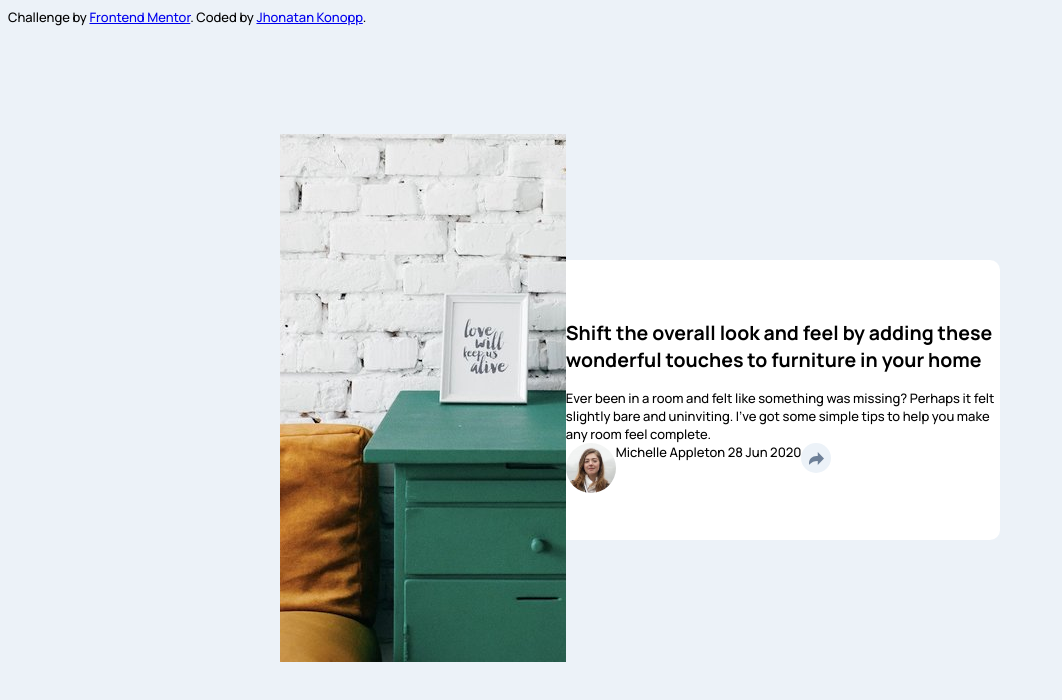
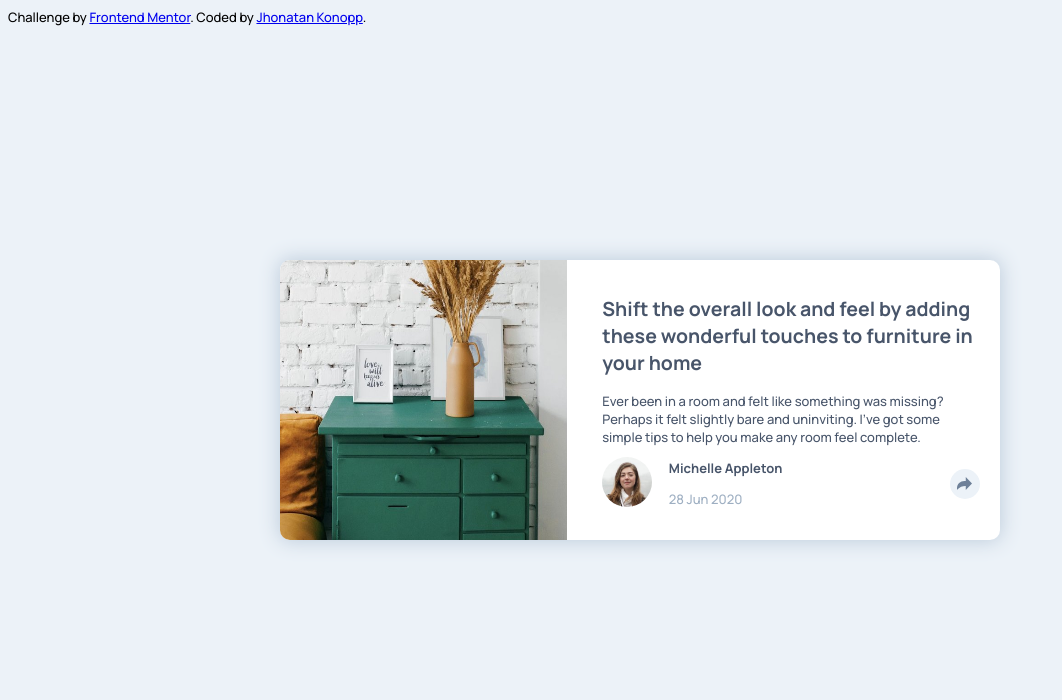
Before and after one commit to JhonnK08/article-preview-component, a plain HTML site: page index.html in a window 1280 px wide. Shown: the whole page, without its empty margins (0-1062 px from the left). Drawn offline with Linux system fonts and the light colour scheme.

Commit message:
testing some js

```diff
--- a/index.html
+++ b/index.html
@@ -15,14 +15,14 @@
 <body>
   <div class="card">
     <div class="left">
-      <img src="./images/drawers.jpg" alt="Drawers">
+      <img class="image-card" src="./images/drawers.jpg" alt="Drawers">
     </div>
     <div class="right">
-      <div class="title">
+      <div class="title darkest-blue">
         <h2>Shift the overall look and feel by adding these wonderful
           touches to furniture in your home</h2>
       </div>
-      <div class="text">
+      <div class="text darkest-blue">
         Ever been in a room and felt like something was missing? Perhaps
         it felt slightly bare and uninviting. I’ve got some simple tips
         to help you make any room feel complete.
@@ -31,11 +31,11 @@
         <div class="">
           <img src="./images/avatar-michelle.jpg" class="image" alt="">
         </div>
-        <div class="">
-          Michelle Appleton
-          28 Jun 2020
+        <div class="profile darkest-blue">
+          <p class="title">Michelle Appleton</p>
+          <p class="gray-blue">28 Jun 2020</p>
         </div>
-        <a class="button" href="#"><img src="images/icon-share.svg" alt="" style="width: 15px;"></a>
+        <a id="botao" class="button" href="#" onmouseup="teste()" onclick="teste()"><img id="flecha" src="images/icon-share.svg" alt="" style="width: 15px;" class="flecha"></a>
         <div class="hide">
           Share
           <img src="images/icon-facebook.svg" alt="Facebook">
@@ -52,5 +52,14 @@
     Challenge by <a href="https://www.frontendmentor.io?ref=challenge" target="_blank">Frontend Mentor</a>.
     Coded by <a href="https://github.com/JhonnK08/">Jhonatan Konopp</a>.
   </div>
+  <script>
+    function teste() {
+      let botao = document.getElementById("botao")
+      let imagem = document.getElementById("flecha")
+      botao.style.backgroundColor = "hsl(214, 17%, 51%)"
+      imagem.style.filter = "brightness(100%)"
+      imagem.style.webkitFilter = "brightness(100%)"
+    }
+  </script>
 </body>
 </html>
--- a/scripts/css/css.css
+++ b/scripts/css/css.css
@@ -40,6 +40,7 @@ body {
     justify-self: center;
     justify-items: center;
     justify-content: center;
+    flex-grow: 1;
     width: 720px;
     height: 280px;
     background-color: hsl(0, 100%, 100%);
@@ -49,26 +50,45 @@ body {
     -ms-transform: translate(-50%, -50%);
     transform: translate(-50%, -50%);
     border-radius: 10px;
+    box-shadow: 0px 0px 20px 1px  hsl(210, 30%, 80%);
 }
 
 .left {
-    overflow: hidden;
-
+    height: 100%;
+    width: 80%;
 }
 
 .right{
     display: flex;
     flex-direction: column;
+    width: 100%;
+    margin-right: 20px;
+    margin-left: 20px;
 }
 
 .author {
     display: flex;
     flex-direction: row;
+    align-items: center;
+    width: 100%;
+    justify-content: space-between;
 }
 
 .image{
     width: 50px;
     border-radius: 50%;
+}
+
+.image-card {
+    clip-path: inset(0 5% 0 0);
+    width: 100%;
+    height: 100%;
+    border-top-left-radius: 10px;
+    border-bottom-left-radius: 10px;
+}
+
+.profile {
+    margin-right: 40%;
 }
 
 .button {
@@ -82,7 +102,18 @@ body {
     color: hsl(214, 17%, 51%);
     border-radius: 50%;
     padding: 10px;
+    align-self: center;
+    justify-self: center;
 }
+/*
+.button:hover{
+    background-color: hsl(214, 17%, 51%) !important;
+}
+
+.flecha:hover{
+    filter: brightness(100)!important
+}
+*/
 
 .hide {
     display: none;
```
